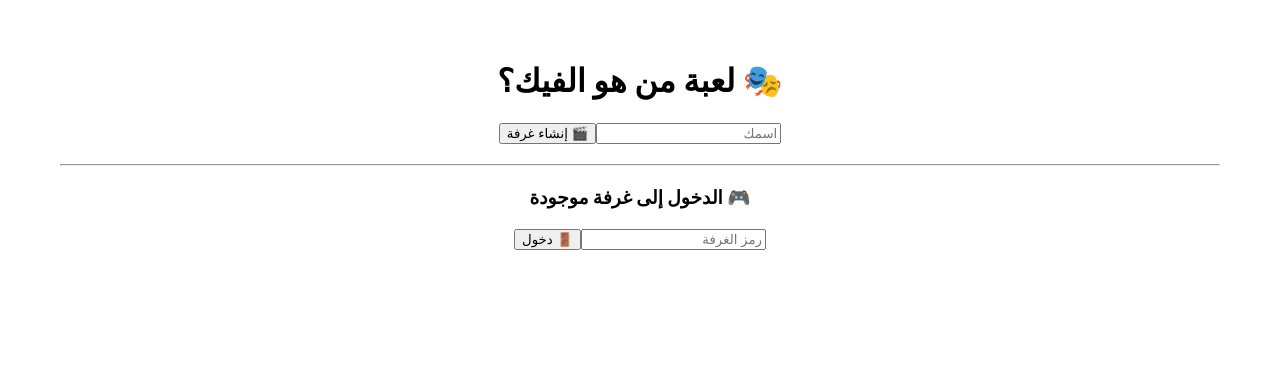
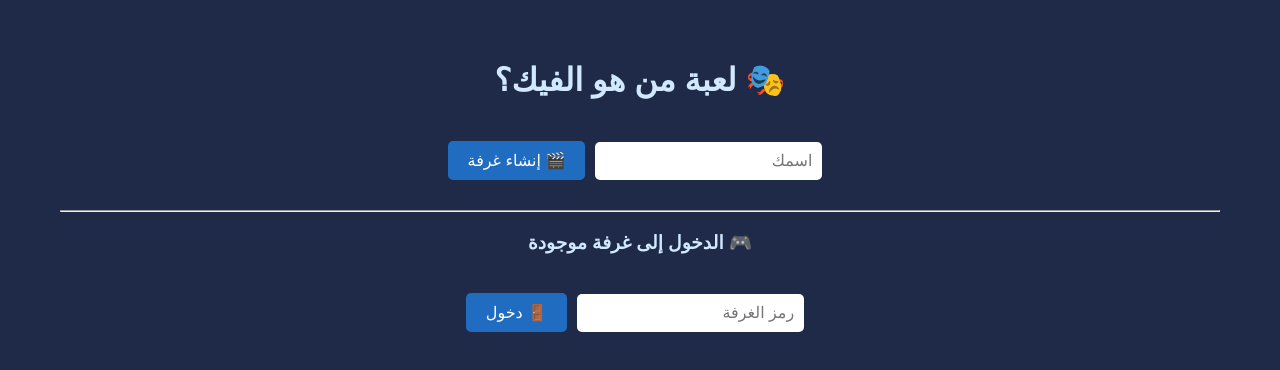
Before and after one commit to alansarii9/fakeinit, a React (Create React App) app: page / in a window 1280 px wide. Shown: the top 370 px of the page. Built offline with nearby package versions, Linux system fonts and the light colour scheme.

Commit message:
إضافة السؤال والوقت مع تصميم مميز للعبة

```diff
--- a/src/App.css
+++ b/src/App.css
@@ -1,38 +1,54 @@
-.App {
-  text-align: center;
+body {
+  background-color: #1e2a47;
+  color: white;
+  font-family: 'Arial', sans-serif;
 }
 
-.App-logo {
-  height: 40vmin;
-  pointer-events: none;
+h1, h2, h3 {
+  color: #d1e8ff;
 }
 
-@media (prefers-reduced-motion: no-preference) {
-  .App-logo {
-    animation: App-logo-spin infinite 20s linear;
+button {
+  background-color: #1f6cc1;
+  border: none;
+  color: white;
+  padding: 10px 20px;
+  margin-top: 20px;
+  font-size: 16px;
+  cursor: pointer;
+  border-radius: 5px;
+  transition: all 0.3s ease;
+}
+
+button:hover {
+  background-color: #154a87;
+}
+
+input {
+  padding: 10px;
+  margin: 10px;
+  border-radius: 5px;
+  font-size: 16px;
+  border: none;
+}
+
+h2 {
+  animation: fadeIn 1s ease-in-out;
+}
+
+@keyframes fadeIn {
+  from {
+    opacity: 0;
+  }
+  to {
+    opacity: 1;
   }
 }
 
-.App-header {
-  background-color: #282c34;
-  min-height: 100vh;
+.timer {
   display: flex;
-  flex-direction: column;
+  justify-content: center;
   align-items: center;
-  justify-content: center;
-  font-size: calc(10px + 2vmin);
-  color: white;
+  font-size: 30px;
+  color: #ff5722;
 }
-
-.App-link {
-  color: #61dafb;
-}
-
-@keyframes App-logo-spin {
-  from {
-    transform: rotate(0deg);
-  }
-  to {
-    transform: rotate(360deg);
-  }
-}
--- a/src/App.js
+++ b/src/App.js
@@ -1,9 +1,8 @@
-// ✅ تم تحسين الكود لحفظ اسم اللاعب في localStorage وتحديد المضيف بوضوح
-
 import React, { useState, useEffect } from "react";
 import { nanoid } from "nanoid";
 import { initializeApp } from "firebase/app";
 import { getDatabase, ref, onValue, set } from "firebase/database";
+import './App.css';  // نضيف الـ CSS في ملف خاص
 
 const firebaseConfig = {
   apiKey: "AIzaSyDmnZFITZ7dOO2WfyVTJgbUNC0yDqEWgg8",
@@ -85,11 +84,32 @@ export default function App() {
     if (players.length < 3) return alert("يجب أن يكون هناك 3 لاعبين على الأقل");
     const randomFaker = players[Math.floor(Math.random() * players.length)].id;
     const randomQuestion = questions[Math.floor(Math.random() * questions.length)];
+
+    // تخزين السؤال والوقت في Firebase
+    set(ref(db, `rooms/${roomCode}/round`), {
+      fakerId: randomFaker,
+      question: randomQuestion,
+      startTime: Date.now()
+    });
+
     setFakerId(randomFaker);
     setQuestion(randomQuestion);
     setSeconds(30);
     setTimerActive(true);
   };
+
+  useEffect(() => {
+    if (!roomCode) return;
+    const roundRef = ref(db, `rooms/${roomCode}/round`);
+    onValue(roundRef, (snapshot) => {
+      const data = snapshot.val();
+      if (data) {
+        setQuestion(data.question);
+        setFakerId(data.fakerId);
+        setSeconds(30); // يبدأ العد التنازلي من 30 ثانية
+      }
+    });
+  }, [roomCode]);
 
   useEffect(() => {
     if (!timerActive || seconds === 0) return;
```
